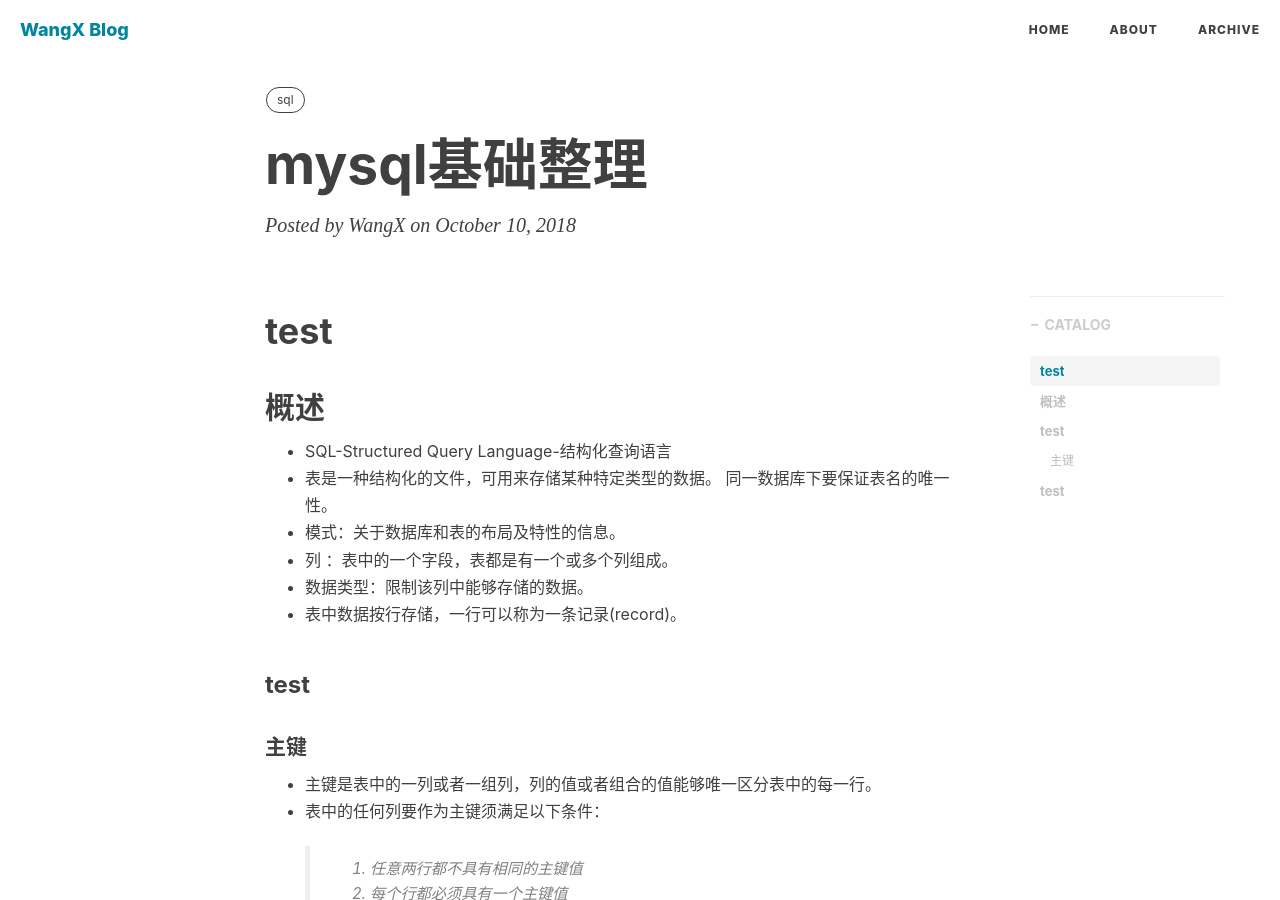
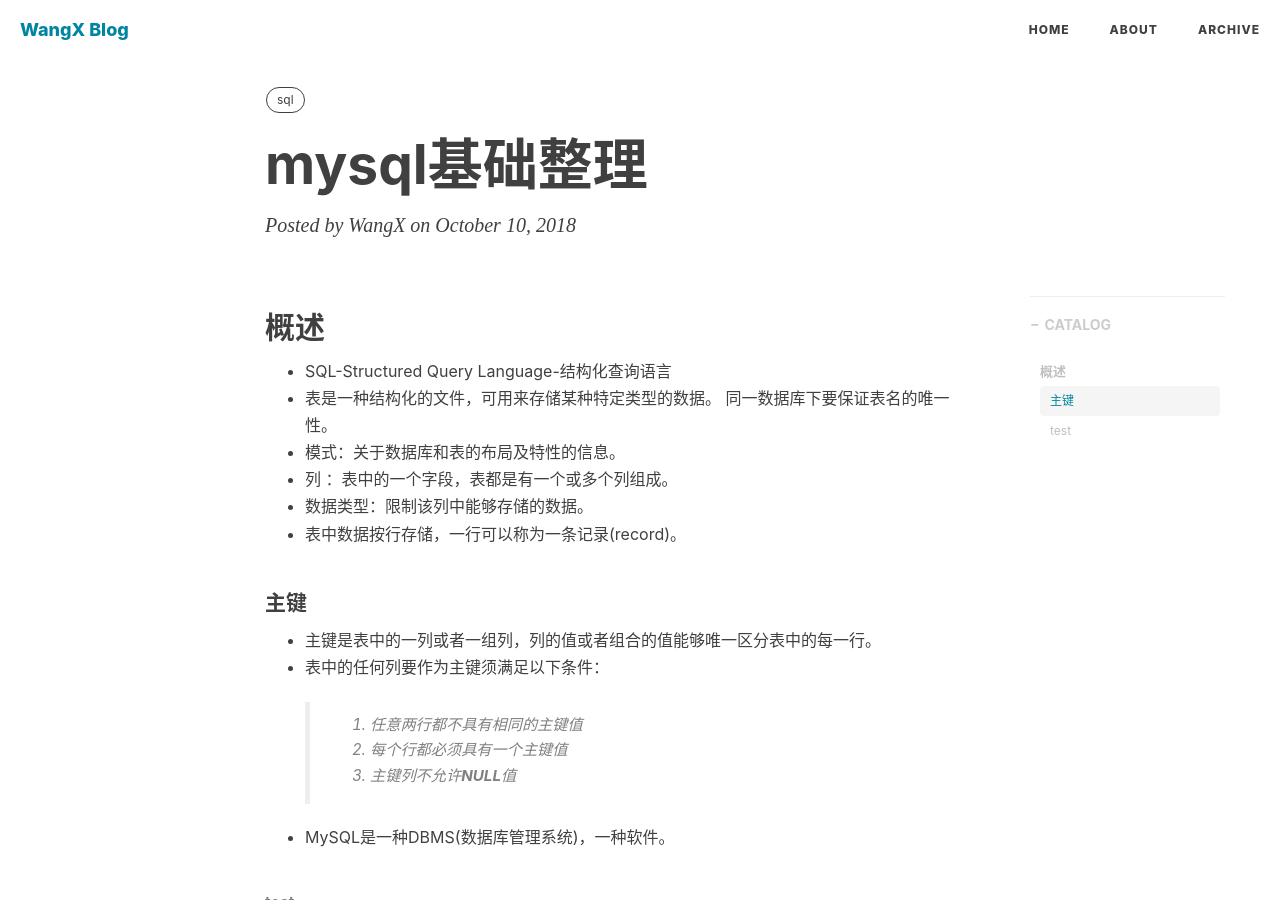
Before and after one commit to fatty-wang/fatty-wang.github.io, a Jekyll site: the page built from _posts/2018-10-12-basic-sql.md, in a window 1280 px wide and 900 px high. Built offline with Jekyll 4.4.1, drawn with Linux system fonts in a browser that asks for light colours; nearby versions of some CDN libraries; comment, search, counter and statistics services are not loaded.

Commit message:
test H6 for catalog

```diff
--- a/_posts/2018-10-12-basic-sql.md
+++ b/_posts/2018-10-12-basic-sql.md
@@ -8,7 +8,6 @@
 tags:
     - sql
 ---
-# test
 ## 概述
 
 * SQL-Structured Query Language-结构化查询语言
@@ -17,8 +16,6 @@
 * 列 ：表中的一个字段，表都是有一个或多个列组成。
 * 数据类型：限制该列中能够存储的数据。
 * 表中数据按行存储，一行可以称为一条记录(record)。
-
-### test
 
 #### 主键
 * 主键是表中的一列或者一组列，列的值或者组合的值能够唯一区分表中的每一行。
@@ -29,4 +26,4 @@
 
 * MySQL是一种DBMS(数据库管理系统)，一种软件。
 
-# test
+###### test
```
